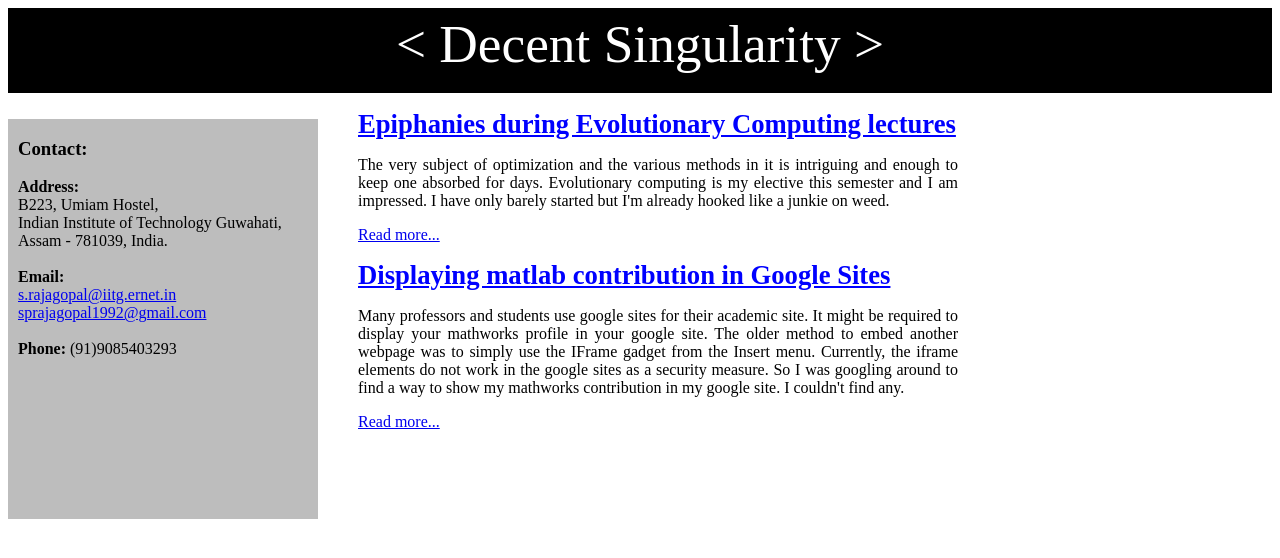
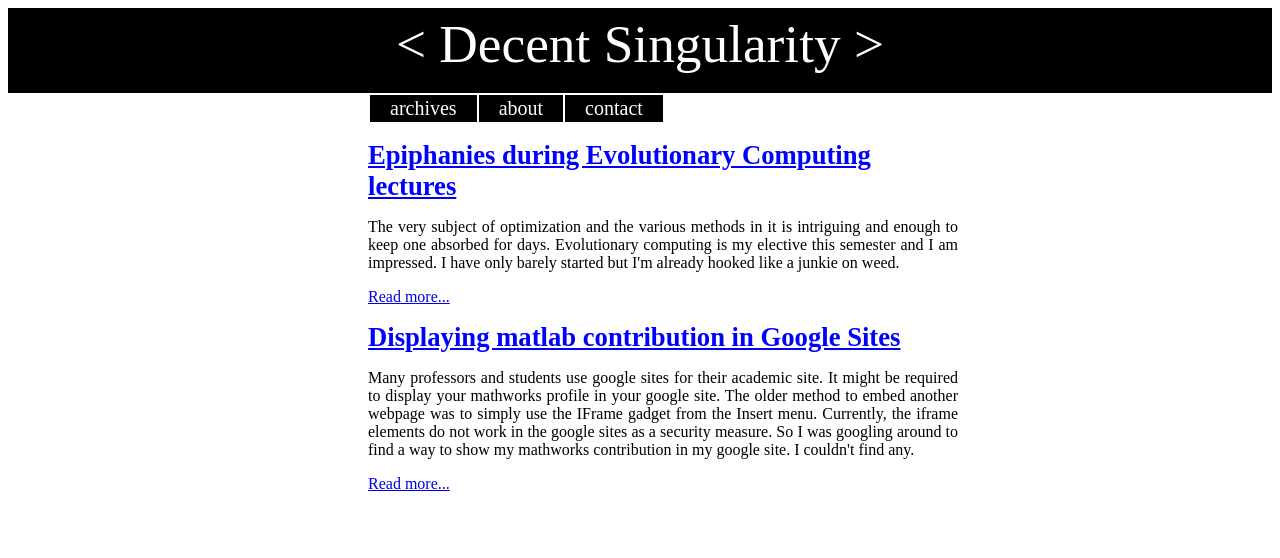
Before and after one commit to allinadaysdecay/sprajagopal.github.io, a Jekyll site: the page built from index.html, in a window 1280 px wide. Shown: the top 558 px of the page. Built offline with Jekyll 4.4.1, drawn with Linux system fonts in a browser that asks for light colours; Markdown is read by kramdown in place of the engine named in the settings; the list of posts is cut into pages by our own code.

Commit message:
included about, contact. made horizontal navbar

```diff
--- /dev/null
+++ b/_includes/navbar.html
@@ -0,0 +1,9 @@
+<div class="navbar-horz">
+<table>
+  <tr>
+    <td><a href="/archives">archives</a></td>
+    <td><a href="/about">about</a></td>
+    <td><a href="/contact">contact</a></td>
+  </tr>
+</table>
+</div>
--- a/_layouts/default.html
+++ b/_layouts/default.html
@@ -1,4 +1,6 @@
 {% include header.html %}
-{% include sidebar.html %}
+<div class="center-section">
+{% include navbar.html %}
 {{ content }}
+</div>
 {% include footer.html %}
--- /dev/null
+++ b/contact.html
@@ -0,0 +1,23 @@
+---
+layout: default
+title: shout at singularity
+---
+<p>
+<b>Address:</b>
+<br>
+B223, Umiam Hostel,
+<br>
+Indian Institute of Technology Guwahati,
+<br>
+Assam - 781039, India.
+<br>
+<br>
+<b>Email:</b>
+<br>
+<a href="mailto:s.rajagopal@iitg.ernet.in">s.rajagopal@iitg.ernet.in</a>
+<br>
+<a href="mailto:sprajagopal1992@gmail.com">sprajagopal1992@gmail.com</a>
+<br>
+<br>
+<b>Phone: </b>(91)9085403293
+</p>
--- a/css/css-conf.css
+++ b/css/css-conf.css
@@ -26,7 +26,7 @@ background-color: #ffffff;
 
 .postslist {
 max-width: 600px;
-margin-left: 350px;
+margin-left: 10px;
 }
 
 ul,li {
@@ -59,7 +59,7 @@ color: red;
 }
 
 .archives-posts-list {
-margin-left: 350px;
+margin-left: 10px;
 }
 
 
@@ -74,6 +74,30 @@ font-style: italic;
 font-size: 12pt;
 }
 
-td {
+div.archives-posts-list td {
 padding-right: 10px;
 }
+
+.navbar-horz {
+margin-left: 10px;
+}
+
+.navbar-horz td{
+padding-top: 2px;
+padding-bottom: 2px;
+padding-right: 20px;
+padding-left: 20px;
+color: white;
+background-color: black;
+font-size: 15pt;
+}
+
+.navbar-horz a{
+text-decoration: none;
+color: white;
+}
+
+.center-section {
+margin-left: 350px;
+max-width: 600px;
+}
--- a/index.html
+++ b/index.html
@@ -1,10 +1,11 @@
 ---
 layout: default
 ---
+
 <div class="postslist">
   <ul>
     {% for post in site.posts limit: 5 %}
-     <li>
+    <li>
       <a class="posttitle" href="{{ post.url }}">
 	{{ post.title }}
       </a>
@@ -13,7 +14,7 @@ layout: default
       </div>
       <p>
 	{% include post_footer.html %}
-	</p>
+      </p>
     </li>
     {% endfor %}
   </ul>
```
Also changed, not shown: about.html (added, +20 -0 lines), archive.html (deleted, +0 -22 lines), archives.html (added, +22 -0 lines), 9 other files.
